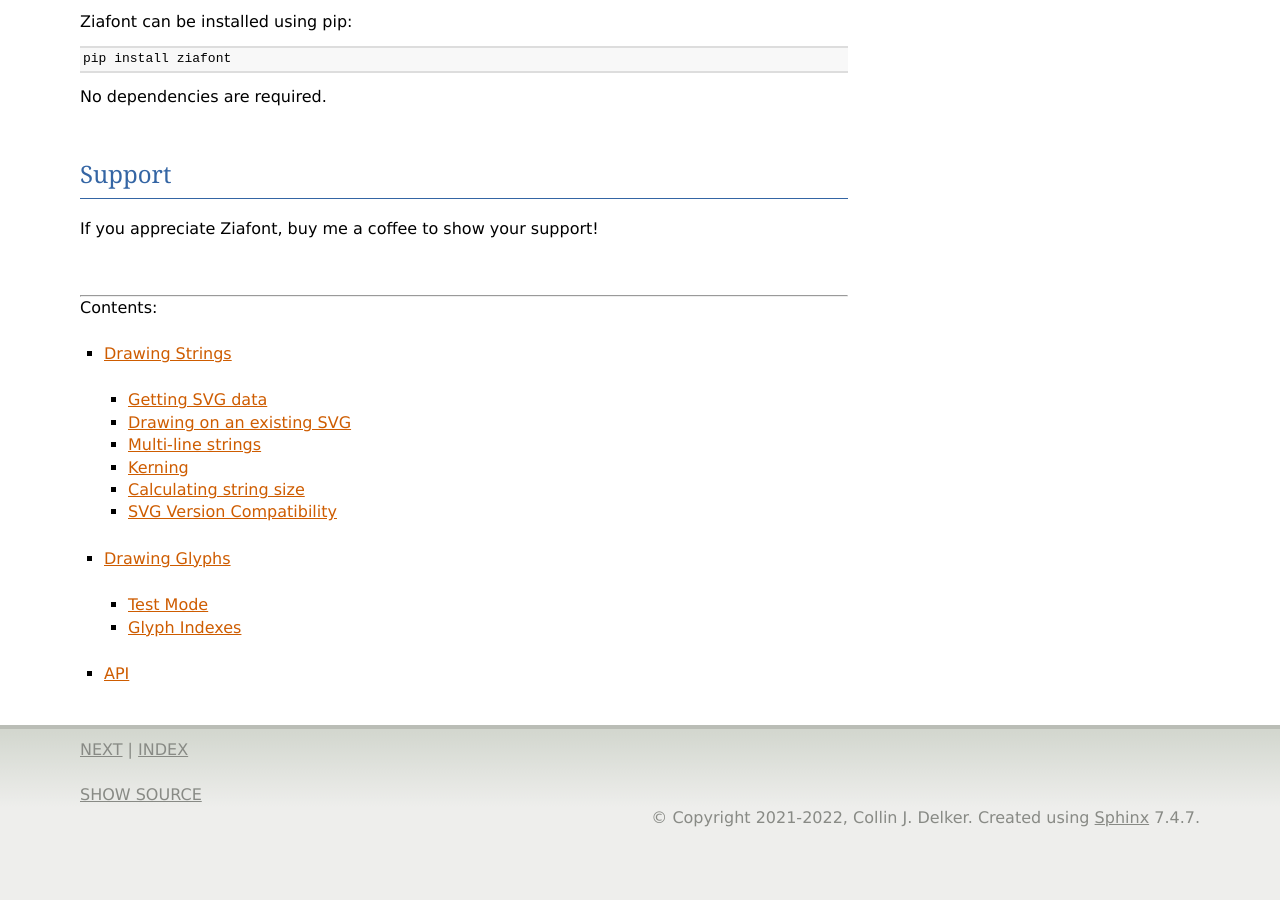
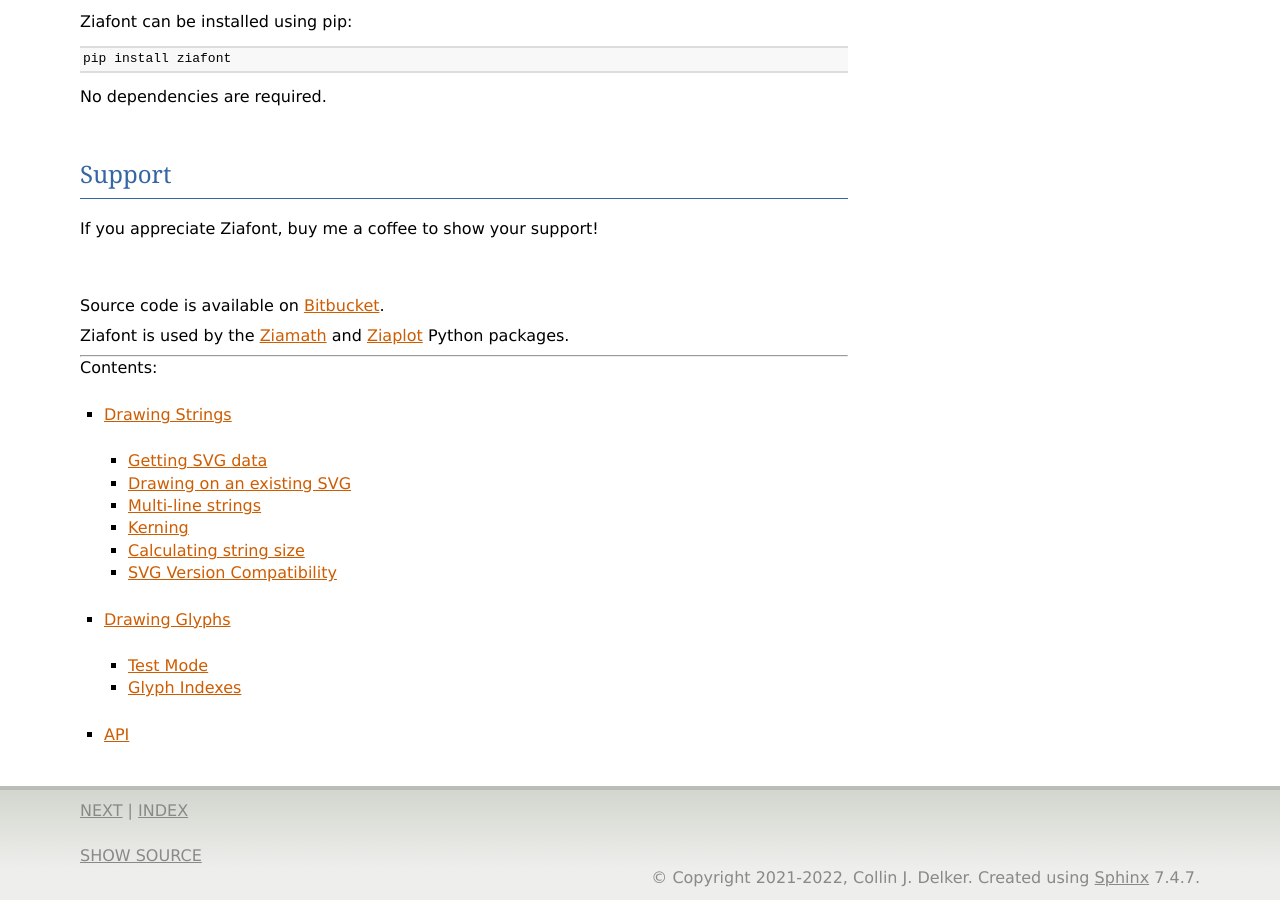
Before and after one commit to cdelker/ziafont, a Sphinx documentation site: the page built from docs/index.rst, in a window 1280 px wide and 900 px high, scrolled down 724 px. Built offline with Sphinx 7.4.7, drawn with Linux system fonts in a browser that asks for light colours; before the commit the page ends 1563 px from its top, so only the background shows below that.

Commit message:
Documentation Update.

```diff
--- a/docs/index.rst
+++ b/docs/index.rst
@@ -49,6 +49,11 @@
 
 |
 
+Source code is available on `Bitbucket <https://bitbucket.org/cdelker/ziafont>`_.
+
+Ziafont is used by the `Ziamath <https://ziamath.readthedocs.io>`_ and `Ziaplot <https://ziaplot.readthedocs.io>`_ Python packages.
+
+
 ----
 
 .. toctree::
```
